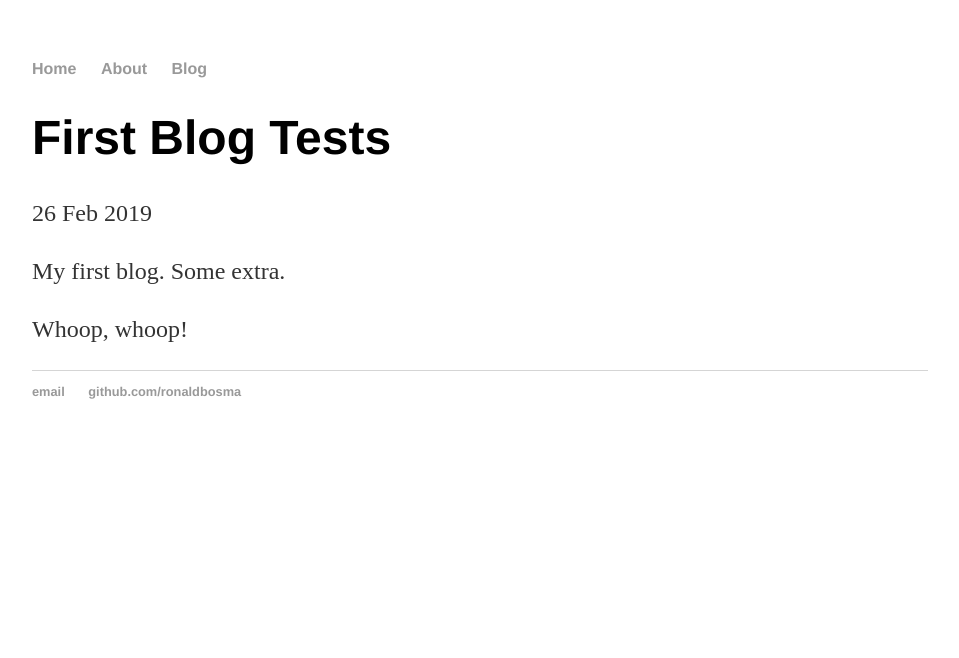
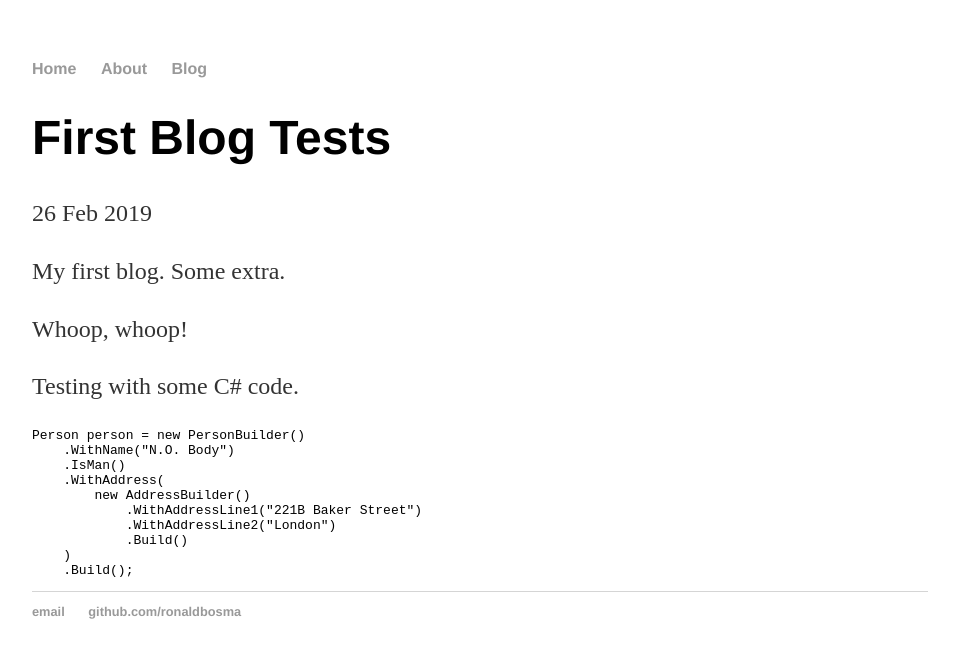
Before and after one commit to ronaldbosma/ronaldbosma.github.io, a Jekyll site: the page built from _posts/2019-02-26-first-blog-test.md, in a window 1280 px wide. Shown: the top 658 px of the page, without its empty margins (160-1119 px from the left). Built offline with Jekyll 4.4.1, drawn with Linux system fonts in a browser that asks for light colours.

Commit message:
Testing with some C# code

````diff
--- a/_posts/2019-02-26-first-blog-test.md
+++ b/_posts/2019-02-26-first-blog-test.md
@@ -8,3 +8,17 @@ My first blog.
 Some extra.
 
 Whoop, whoop!
+
+Testing with some C# code.
+```csharp
+Person person = new PersonBuilder()
+    .WithName("N.O. Body")
+    .IsMan()
+    .WithAddress(
+        new AddressBuilder()
+            .WithAddressLine1("221B Baker Street")
+            .WithAddressLine2("London")
+            .Build()
+    )
+    .Build();
+```
````
